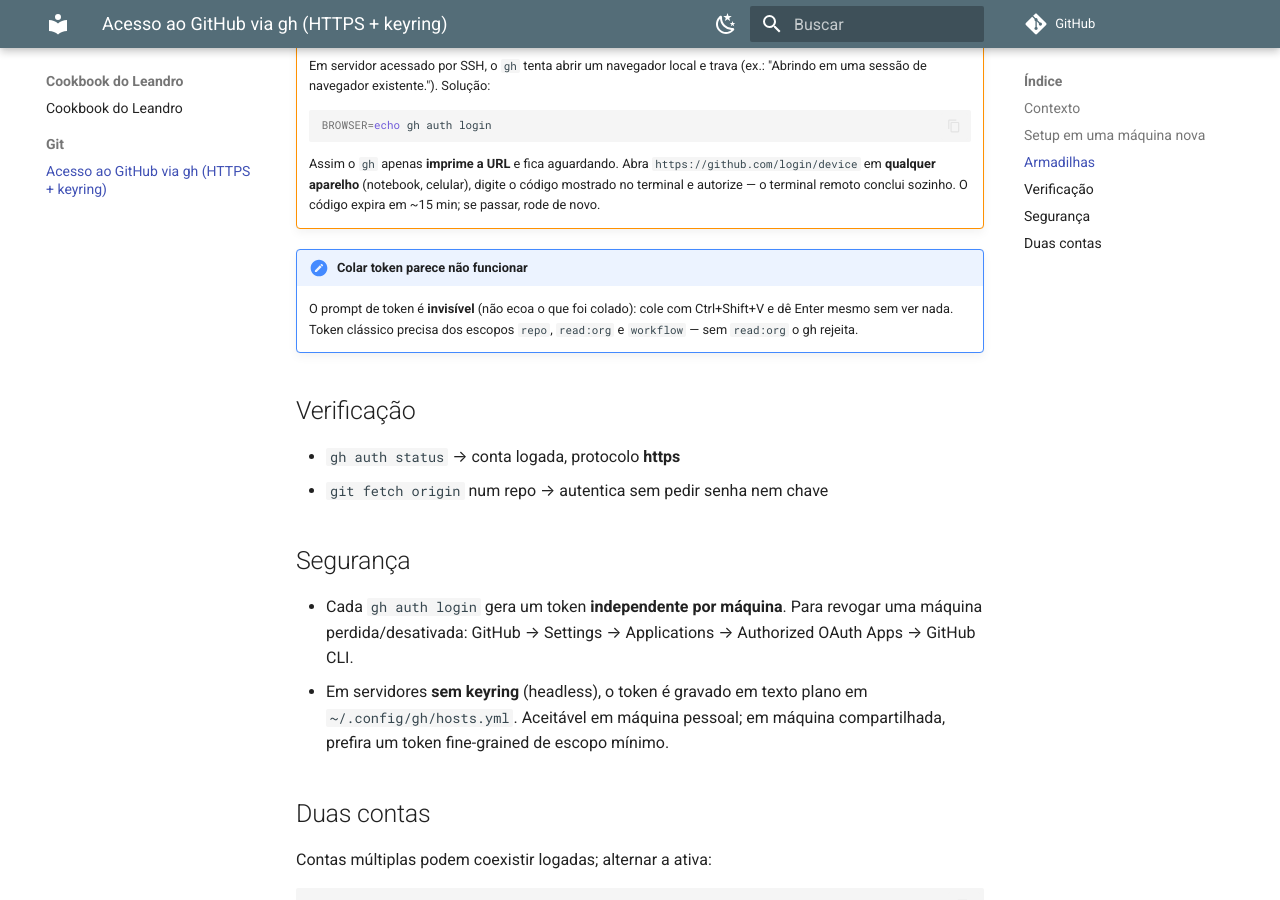
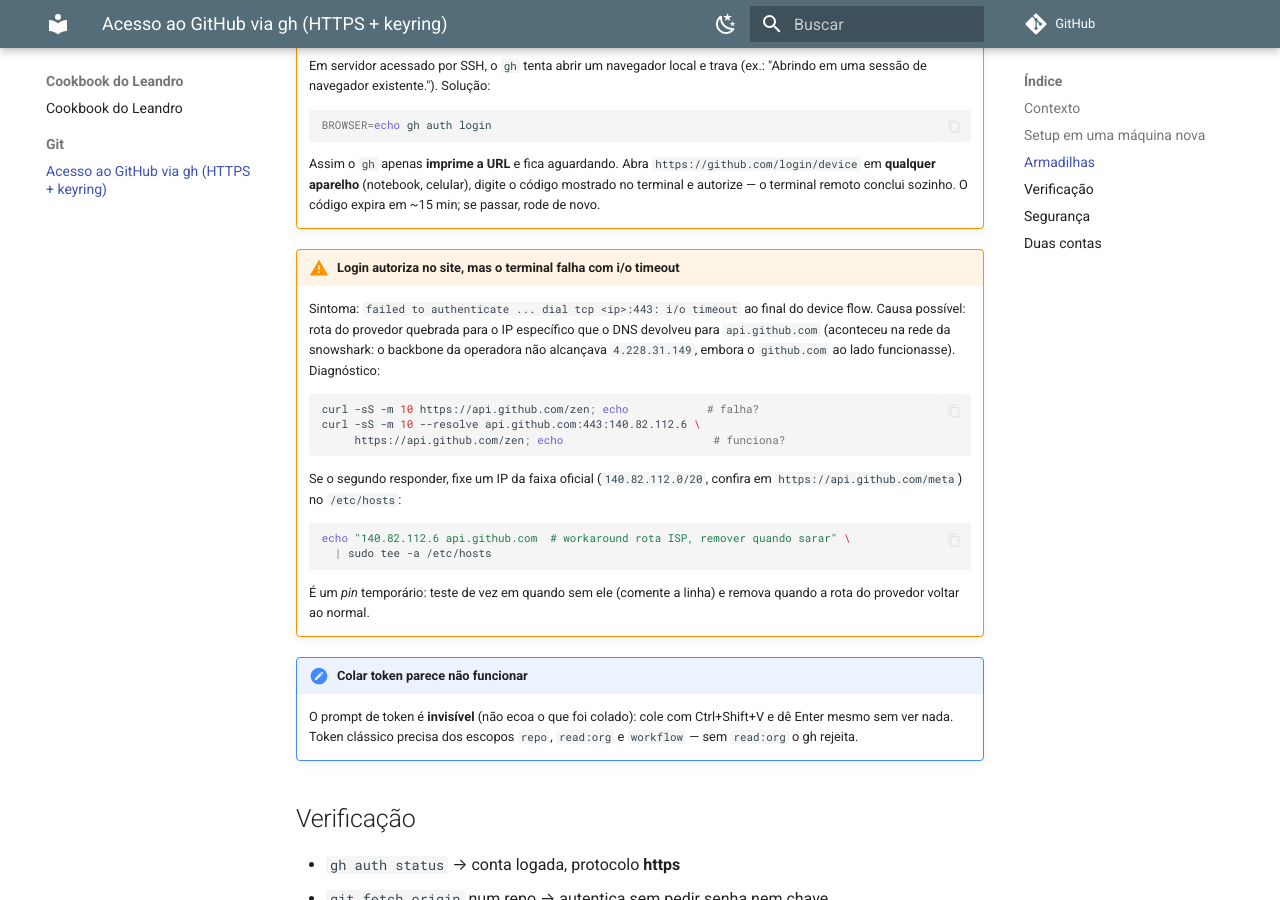
Before and after one commit to leandrometeoro/cookbook, an MkDocs documentation site: the page built from docs/git/acesso-github-gh.md, in a window 1280 px wide and 900 px high, scrolled down 878 px. Built offline with MkDocs 1.6.1 and Material for MkDocs 9.7.7, drawn with Linux system fonts in a browser that asks for light colours; comment, search, counter and statistics services are not loaded.

Commit message:
Receita gh: armadilha de rota ISP quebrada para api.github.com (pin no /etc/hosts)

````diff
--- a/docs/git/acesso-github-gh.md
+++ b/docs/git/acesso-github-gh.md
@@ -45,6 +45,30 @@
     celular), digite o código mostrado no terminal e autorize — o terminal
     remoto conclui sozinho. O código expira em ~15 min; se passar, rode de novo.
 
+!!! warning "Login autoriza no site, mas o terminal falha com i/o timeout"
+    Sintoma: `failed to authenticate ... dial tcp <ip>:443: i/o timeout` ao
+    final do device flow. Causa possível: rota do provedor quebrada para o IP
+    específico que o DNS devolveu para `api.github.com` (aconteceu na rede da
+    snowshark: o backbone da operadora não alcançava `4.228.31.149`, embora o
+    `github.com` ao lado funcionasse). Diagnóstico:
+
+    ```bash
+    curl -sS -m 10 https://api.github.com/zen; echo            # falha?
+    curl -sS -m 10 --resolve api.github.com:443:140.82.112.6 \
+         https://api.github.com/zen; echo                       # funciona?
+    ```
+
+    Se o segundo responder, fixe um IP da faixa oficial (`140.82.112.0/20`,
+    confira em `https://api.github.com/meta`) no `/etc/hosts`:
+
+    ```bash
+    echo "140.82.112.6 api.github.com  # workaround rota ISP, remover quando sarar" \
+      | sudo tee -a /etc/hosts
+    ```
+
+    É um *pin* temporário: teste de vez em quando sem ele (comente a linha) e
+    remova quando a rota do provedor voltar ao normal.
+
 !!! note "Colar token parece não funcionar"
     O prompt de token é **invisível** (não ecoa o que foi colado): cole com
     Ctrl+Shift+V e dê Enter mesmo sem ver nada. Token clássico precisa dos
````
